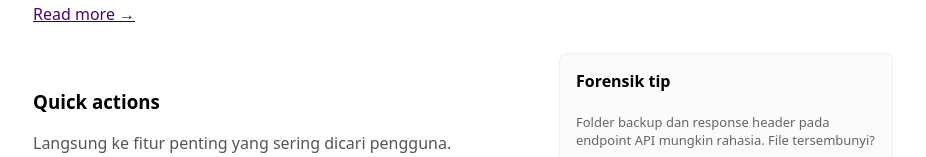
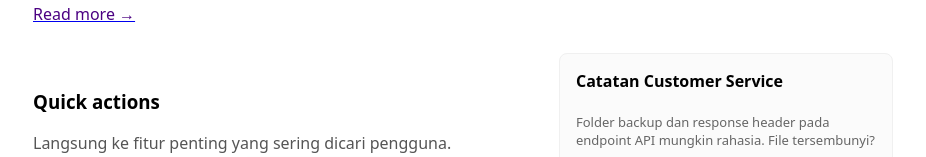
Before and after one commit to Poetr123/webpuzzle, a Next.js app: page / in a window 1280 px wide. Shown: the part 310-467 px from the top of the page, without its empty margins (177-1103 px from the left). Built offline with nearby package versions, Linux system fonts and the light colour scheme.

Commit message:
Ganti hint1

```diff
--- a/pages/index.js
+++ b/pages/index.js
@@ -54,7 +54,7 @@ export default function Home(){
           </div>
 
           <aside style={{width:300, padding:16, border:'1px solid #f0f0f0', borderRadius:8, background:'#fbfbfb'}}>
-            <h4 style={{marginTop:0}}>Forensik tip</h4>
+            <h4 style={{marginTop:0}}>Catatan Customer Service</h4>
             <p style={{fontSize:13, color:'#666'}}>Folder backup dan response header pada endpoint API mungkin rahasia. File tersembunyi?</p>
             <p style={{fontSize:13, color:'#999', marginTop:6}}>Kacauu</p>
           </aside>
```
